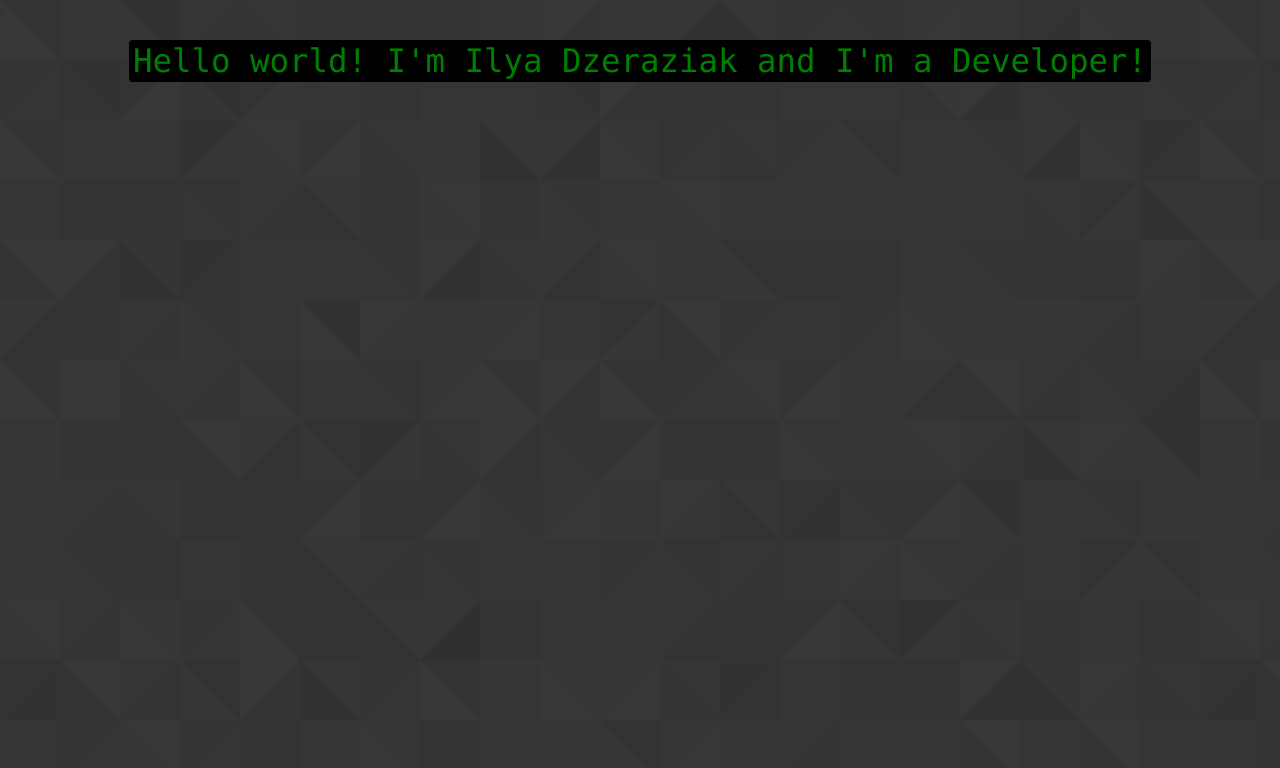
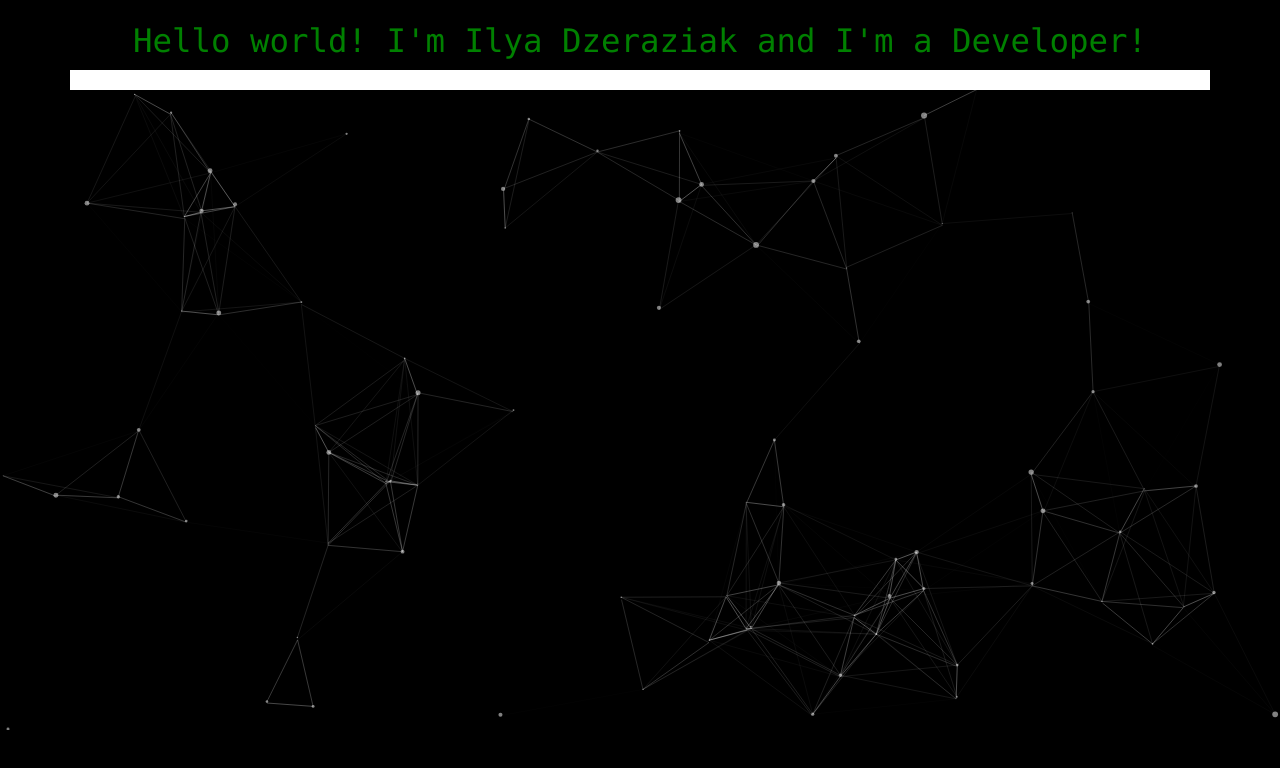
Before and after one commit to denisoda/Index, a plain HTML site: page index.html in a window 1280 px wide. Drawn offline with nearby package versions, Linux system fonts and the light colour scheme.

Commit message:
fix paricles

```diff
--- /dev/null
+++ b/Script/app.js
@@ -0,0 +1,133 @@
+/* -----------------------------------------------
+/* How to use? : Check the GitHub README
+/* ----------------------------------------------- */
+
+/* To load a config file (particles.json) you need to host this demo (MAMP/WAMP/local)... */
+/*
+particlesJS.load('particles-js', 'particles.json', function() {
+  console.log('particles.js loaded - callback');
+});
+*/
+
+/* Otherwise just put the config content (json): */
+
+particlesJS('particles-js',
+
+  {
+    "particles": {
+      "number": {
+        "value": 80,
+        "density": {
+          "enable": true,
+          "value_area": 800
+        }
+      },
+      "color": {
+        "value": "#ffffff"
+      },
+      "shape": {
+        "type": "circle",
+        "stroke": {
+          "width": 0,
+          "color": "#000000"
+        },
+        "polygon": {
+          "nb_sides": 5
+        },
+        "image": {
+          "src": "img/github.svg",
+          "width": 100,
+          "height": 100
+        }
+      },
+      "opacity": {
+        "value": 0.5,
+        "random": false,
+        "anim": {
+          "enable": false,
+          "speed": 1,
+          "opacity_min": 0.1,
+          "sync": false
+        }
+      },
+      "size": {
+        "value": 3,
+        "random": true,
+        "anim": {
+          "enable": false,
+          "speed": 40,
+          "size_min": 0.1,
+          "sync": false
+        }
+      },
+      "line_linked": {
+        "enable": true,
+        "distance": 150,
+        "color": "#ffffff",
+        "opacity": 0.4,
+        "width": 1
+      },
+      "move": {
+        "enable": true,
+        "speed": 3.206824121731046,
+        "direction": "top",
+        "random": false,
+        "straight": false,
+        "out_mode": "out",
+        "attract": {
+          "enable": false,
+          "rotateX": 600,
+          "rotateY": 1200
+        }
+      }
+    },
+    "interactivity": {
+      "detect_on": "canvas",
+      "events": {
+        "onhover": {
+          "enable": true,
+          "mode": "grab"
+        },
+        "onclick": {
+          "enable": true,
+          "mode": "push"
+        },
+        "resize": true
+      },
+      "modes": {
+        "grab": {
+          "distance": 400,
+          "line_linked": {
+            "opacity": 1
+          }
+        },
+        "bubble": {
+          "distance": 400,
+          "size": 40,
+          "duration": 2,
+          "opacity": 8,
+          "speed": 3
+        },
+        "repulse": {
+          "distance": 200
+        },
+        "push": {
+          "particles_nb": 4
+        },
+        "remove": {
+          "particles_nb": 2
+        }
+      }
+    },
+    "retina_detect": true,
+    "config_demo": {
+      "hide_card": false,
+      "background_color": "#000000",
+      "background_image": "",
+      "background_position": "50% 50%",
+      "background_repeat": "no-repeat",
+      "background_size": "cover"
+    }
+  }
+
+);
--- a/index.html
+++ b/index.html
@@ -1,7 +1,7 @@
 <!DOCTYPE html>
 <html>
 <head>
-    <meta charset="utf-8">]
+    <meta charset="utf-8">
     <meta name="viewport" content="width=device-width, initial-scale=1">
     <title>Title</title>
     <script src = "https://ajax.googleapis.com/ajax/libs/jquery/3.2.1/jquery.min.js"></script>
@@ -9,19 +9,22 @@
     <script src="https://ajax.googleapis.com/ajax/libs/jquery/3.2.1/jquery.min.js"></script>
     <script src="https://maxcdn.bootstrapcdn.com/bootstrap/3.3.7/js/bootstrap.min.js"></script>
     <link rel="stylesheet" href="styles/style.css">
-    <script src="Script/particles.js"></script>
 </head>
-<body>
-<div id="particles-js"></div>
+<body id="particles-js">
+<div >
+<script src="Script/particles.js"></script>
+<script src="Script/app.js"></script>
+
     <header class="container">
         <h1><code style="color:green; background-color:black">Hello world! I'm Ilya Dzeraziak and I'm a Developer!</code></h1>
     </header>
     <div class="container">
         <div class = "main">
-            <div class="PhotosMain"style="bacground-color:whilte">
-
+            <div class="PhotoMain"style="bacground-color:black">
+                <img src="">
             </div>
         </div>
     </div>
+</div>
 </body>
 </html>
--- a/styles/style.css
+++ b/styles/style.css
@@ -1,9 +1,6 @@
-body{
-    background-image: url("../images/footer_lodyas.png")
-}
+
 
 header{
-    color: red;
     text-align: center;
 }
 
@@ -14,3 +11,48 @@ header{
 code{
     background-color: black;
 }
+
+.count-particles{
+    background: #000022;
+    position: absolute;
+    top: 48px;
+    left: 0;
+    width: 80px;
+    color: #13E8E9;
+    font-size: .8em;
+    text-align: left;
+    text-indent: 4px;
+    line-height: 14px;
+    padding-bottom: 2px;
+    font-family: Helvetica, Arial, sans-serif;
+    font-weight: bold;
+}
+
+.js-count-particles{
+    font-size: 1.1em;
+}
+
+#stats,
+.count-particles{
+    -webkit-user-select: none;
+    margin-top: 5px;
+    margin-left: 5px;
+}
+
+#stats{
+    border-radius: 3px 3px 0 0;
+    overflow: hidden;
+}
+
+.count-particles{
+    border-radius: 0 0 3px 3px;
+}
+
+#particles-js{
+    width: 100%;
+    height: 100%;
+    background-color: #000000;
+    background-size: cover;
+    background-position: 50% 50%;
+    background-repeat: no-repeat;
+}
```
Also changed, not shown: Script/particles.js (+0 -9 lines), Script/particlesjs-config.json (added, +110 -0 lines), Script/stats.js (added, +149 -0 lines), images/Me.jpg (added).
